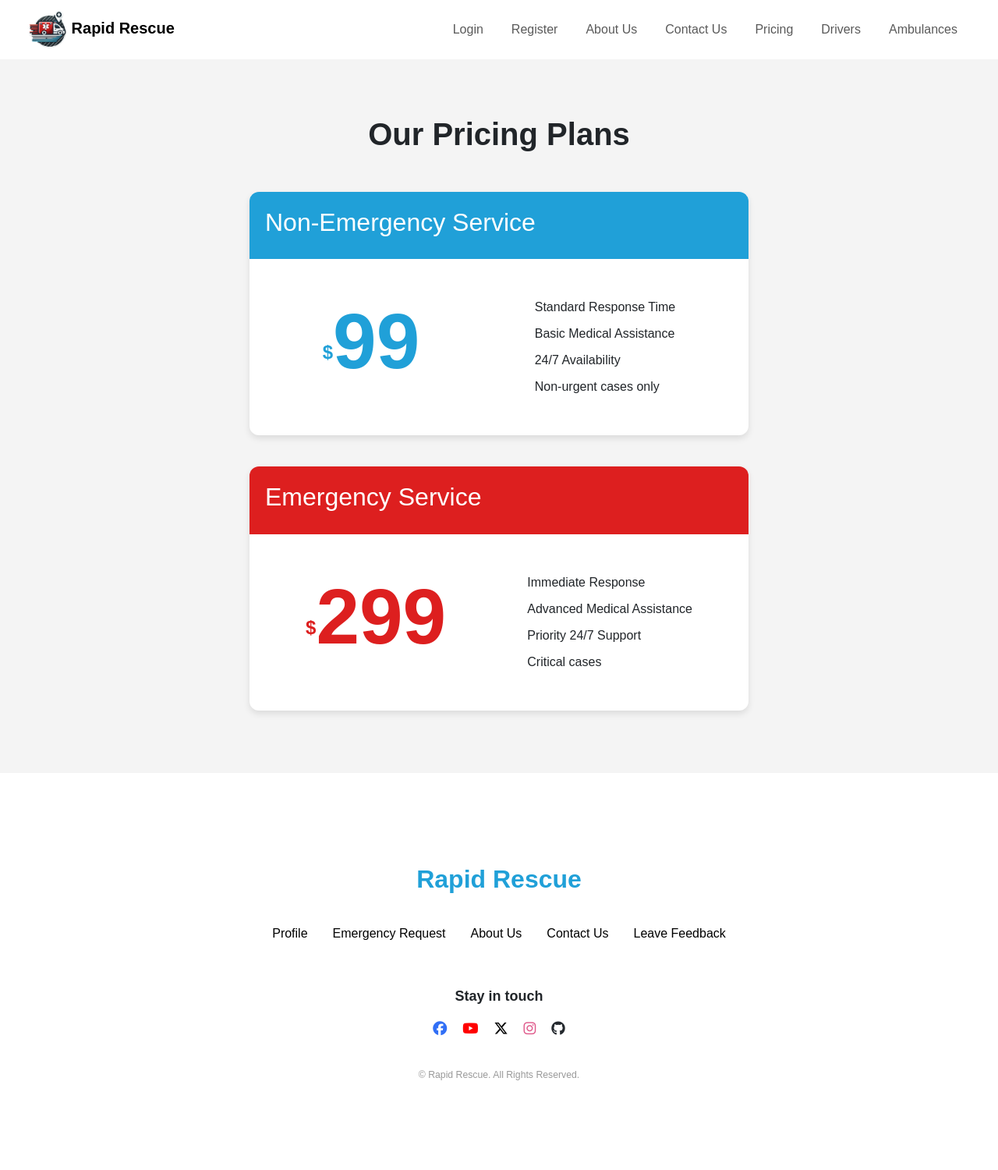
After one commit to noeln123/z, a Flask app: page /costs in a window 1280 px wide. The commit adds this page. Shown: the whole page at 78% size. Run offline with Flask 3, Linux system fonts and the light colour scheme; some libraries are stand-ins or nearby versions.

Commit message:
costs, drivers, ambulances path

```diff
--- /dev/null
+++ b/static/css/costs.css
@@ -0,0 +1,85 @@
+.pricing-title {
+    margin-bottom: 50px;
+    text-align: center;
+    font-weight: 600;
+}
+
+.pricing-plans {
+    display: flex;
+    justify-content: center;
+    gap: 40px;
+    flex-wrap: wrap;
+}
+
+.pricing-card {
+    background-color: #fff;
+    border-radius: 12px;
+    box-shadow: 0 4px 8px rgba(0,0,0,0.1);
+    padding: 0;
+    overflow: hidden;
+    width: 50%;
+}
+
+.card-header {
+    background-color: var(--primary);
+    color: #fff;
+    padding: 20px;
+}
+
+.pricing-card.emergency .card-header{
+    background-color: var(--emergency);
+}
+
+.card-body {
+    padding: 20px;
+    display: flex;
+    justify-content: space-around;
+    align-items: center;
+}
+
+.price {
+    font-size: 100px;
+    color: var(--primary);
+    font-weight: 600;
+}
+
+.pricing-card.emergency .price  {
+    color: var(--emergency);
+}
+
+.price sup {
+    font-size: 24px;
+}
+
+.features {
+    list-style: none;
+    padding: 0;
+    margin: 20px 0;
+}
+
+.features li {
+    margin: 10px 0;
+    color: var(--dark-text);
+}
+
+.card-footer {
+    padding: 20px;
+    background-color: var(--light-bg);
+    border-bottom-left-radius: 12px;
+    border-bottom-right-radius: 12px;
+}
+
+.select-btn {
+    text-decoration: none;
+    background-color: var(--primary);
+    color: var(--light-text);
+    padding: 10px 20px;
+    border-radius: 5px;
+    font-weight: bold;
+    transition: 0.2s ease;
+}
+
+.select-btn:hover {
+    background-color: var(--emergency);
+    color: var(--light-text);
+}
--- a/static/css/style.css
+++ b/static/css/style.css
@@ -152,9 +152,10 @@ footer .social h3 {
     .navbar-toggler {
         position: absolute;
         right: 5%;
-        top: 50%;
+        top: 64px;
         transform: translateY(-50%);
         height: 54px;
+        transition: none;
     }
 
     .nav-item {
--- a/templates/base.html
+++ b/templates/base.html
@@ -59,6 +59,15 @@
                     <li class="nav-item">
                         <a class="nav-link" href="{{ url_for('user.contact_us') }}">Contact Us</a>
                     </li>
+                    <li class="nav-item">
+                        <a class="nav-link" href="{{ url_for('user.costs') }}">Pricing</a>
+                    </li>
+                    <li class="nav-item">
+                        <a class="nav-link" href="{{ url_for('user.driver_list') }}">Drivers</a>
+                    </li>
+                    <li class="nav-item">
+                        <a class="nav-link" href="{{ url_for('user.ambulance_types') }}">Ambulances</a>
+                    </li>
                 </ul>
             </div>
         </div>
--- /dev/null
+++ b/templates/costs.html
@@ -0,0 +1,48 @@
+{% extends "base.html" %}
+
+{% block title %}Pricing{% endblock %}
+
+{% block styles %}
+<link rel="stylesheet" href="{{ url_for('static', filename='css/costs.css') }}" />
+{% endblock %}
+
+{% block content %}
+<div class="justify-content-center pt-5 ">
+    <div class="pricing-container">
+        <h1 class="pricing-title">Our Pricing Plans</h1>
+        <div class="pricing-plans">
+            <!-- Non-Emergency Service -->
+            <div class="pricing-card">
+                <div class="card-header">
+                    <h2>Non-Emergency Service</h2>
+                </div>
+                <div class="card-body">
+                    <p class="price"><sup>$</sup>99</p>
+                    <ul class="features">
+                        <li>Standard Response Time</li>
+                        <li>Basic Medical Assistance</li>
+                        <li>24/7 Availability</li>
+                        <li>Non-urgent cases only</li>
+                    </ul>
+                </div>
+            </div>
+
+            <!-- Emergency Service -->
+            <div class="pricing-card emergency">
+                <div class="card-header">
+                    <h2>Emergency Service</h2>
+                </div>
+                <div class="card-body">
+                    <p class="price"><sup>$</sup>299</p>
+                    <ul class="features">
+                        <li>Immediate Response</li>
+                        <li>Advanced Medical Assistance</li>
+                        <li>Priority 24/7 Support</li>
+                        <li>Critical cases</li>
+                    </ul>
+                </div>
+            </div>
+        </div>
+    </div>
+</div>
+{% endblock %}
--- a/templates/driver_list.html
+++ b/templates/driver_list.html
@@ -7,7 +7,7 @@
 {% endblock %}
 
 {% block content %}
-<div class="container">
+<div class="container pt-4">
     <h1 class="page-title">Drivers</h1>
 	<div class="row">
 		<div class="col-lg-12">
```
Also changed, not shown: static/css/ambulance-driver.css (+27 -0 lines).
